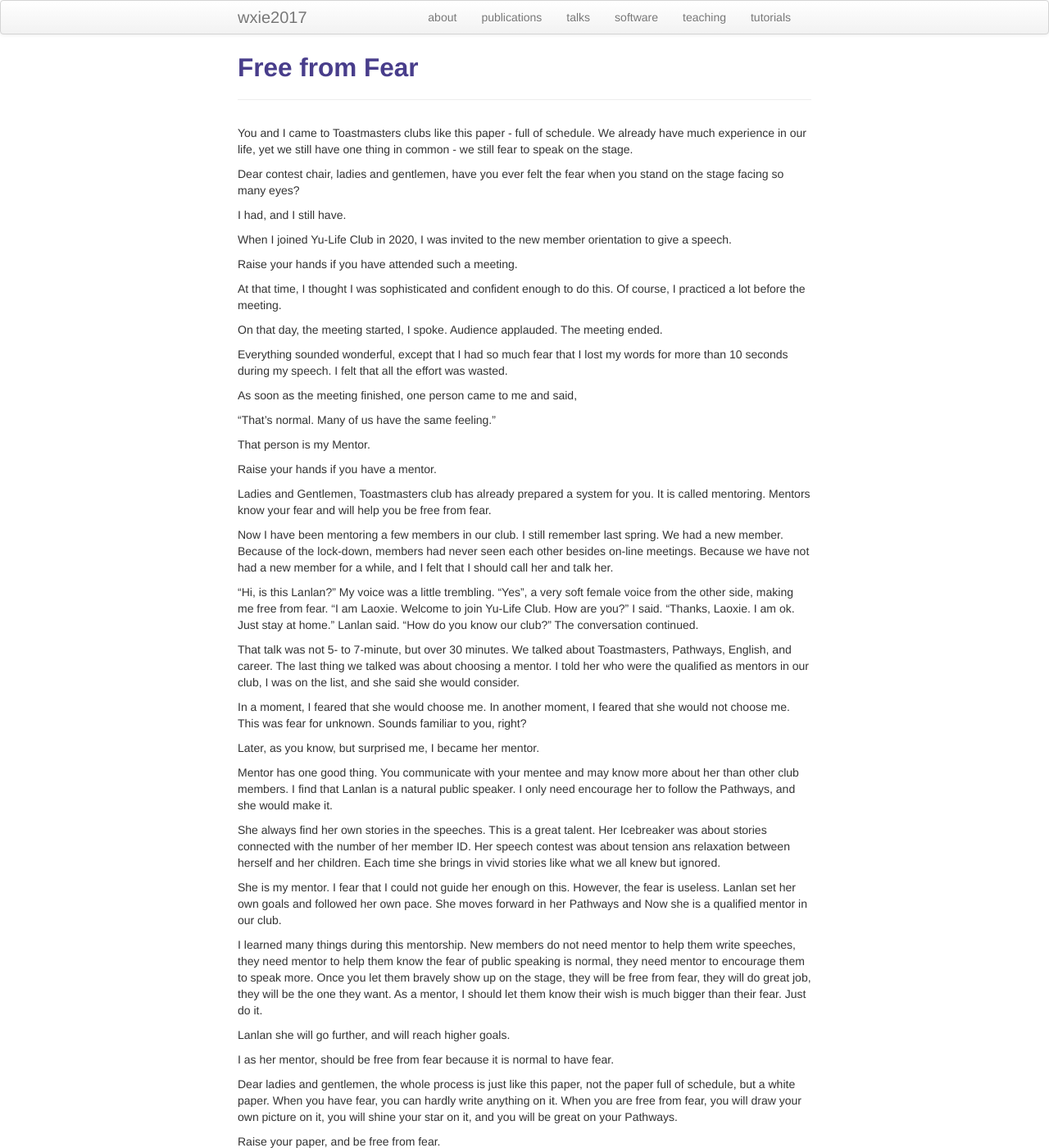
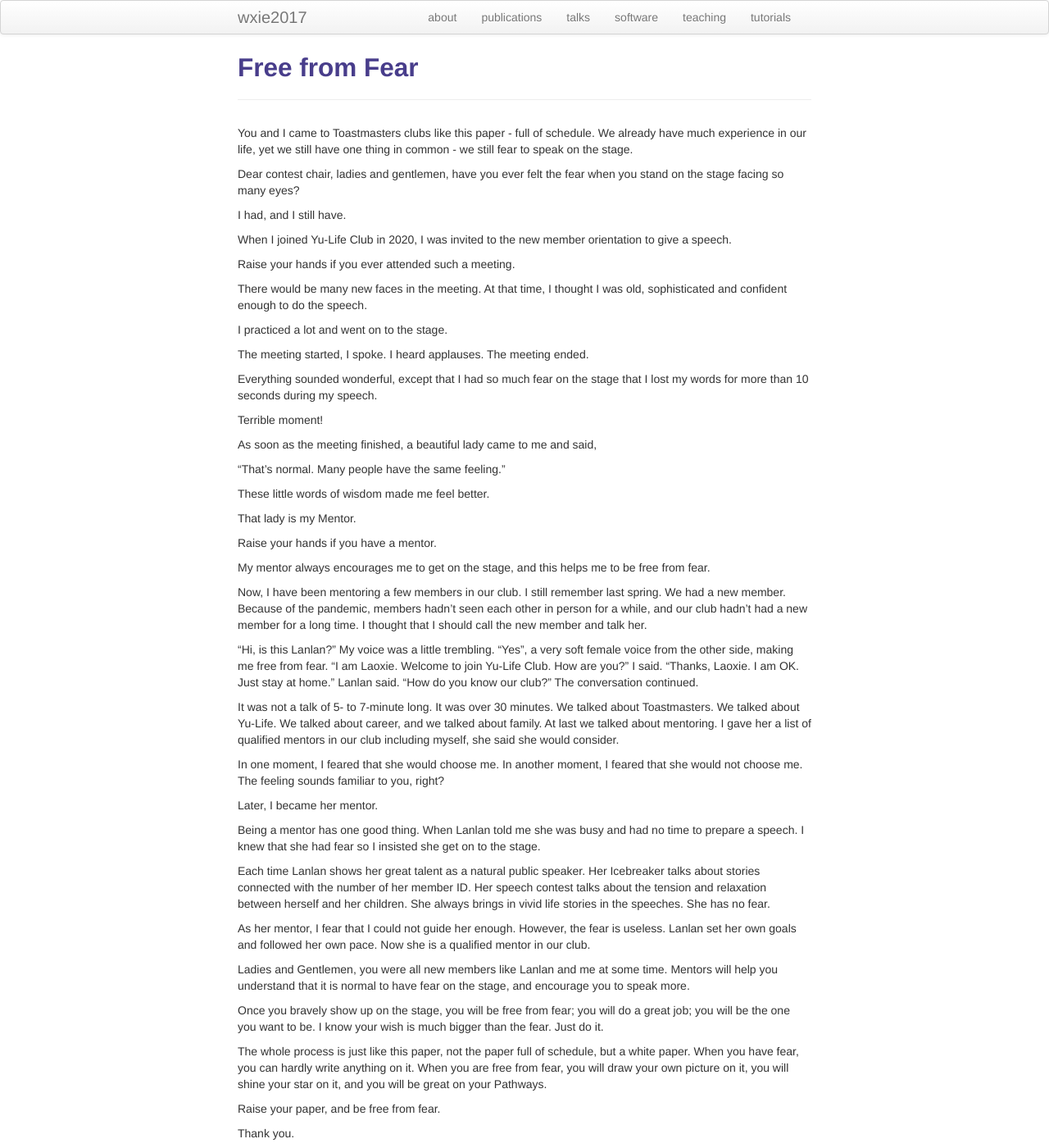
Before and after one commit to wxie2017/wxie2017.github.io, a Jekyll site: the page built from pages/speech/Free_from_Fear_2.md, in a window 1280 px wide and 1400 px high. Shown: the whole window at 82% size. Built offline with Jekyll 4.4.1, drawn with Linux system fonts in a browser that asks for light colours.

Commit message:
update the speech

```diff
--- a/pages/speech/Free_from_Fear_2.md
+++ b/pages/speech/Free_from_Fear_2.md
@@ -17,80 +17,80 @@
 When I joined Yu-Life Club in 2020, I was invited to the new member orientation
 to give a speech.
 
-Raise your hands if you have attended such a meeting.
+Raise your hands if you ever attended such a meeting.
 
-At that time, I thought I was sophisticated and confident enough to do this.
-Of course, I practiced a lot before the meeting.
+There would be many new faces in the meeting. At that time, I thought I was old,
+sophisticated and confident enough to do the speech.
 
-On that day, the meeting started, I spoke. Audience applauded. The meeting ended.
+I practiced a lot and went on to the stage.
 
-Everything sounded wonderful, except that I had so much fear that I lost my words
-for more than 10 seconds during my speech. I felt that all the effort was wasted.
+The meeting started, I spoke. I heard applauses. The meeting ended.
 
-As soon as the meeting finished, one person came to me and said,
+Everything sounded wonderful, except that I had so much fear on the stage that
+I lost my words for more than 10 seconds during my speech.
 
-"That's normal. Many of us have the same feeling."
+Terrible moment!
 
-That person is my Mentor.
+As soon as the meeting finished, a beautiful lady came to me and said,
+
+"That's normal. Many people have the same feeling."
+
+These little words of wisdom made me feel better.
+
+That lady is my Mentor.
 
 Raise your hands if you have a mentor.
 
-Ladies and Gentlemen, Toastmasters club has already prepared a system for you.
-It is called mentoring. Mentors know your fear and will help you be free from fear.
+My mentor always encourages me to get on the stage, and this helps me to be
+free from fear.
 
-Now I have been mentoring a few members in our club. I still remember last spring.
-We had a new member. Because of the lock-down, members had never seen each
-other besides on-line meetings. Because we have not had a new member for a
-while, and I felt that I should call her and talk her.
+Now, I have been mentoring a few members in our club. I still remember last
+spring. We had a new member. Because of the pandemic, members hadn't seen each
+other in person for a while, and our club hadn't had a new member for a long
+time. I thought that I should call the new member and talk her.
 
 "Hi, is this Lanlan?" My voice was a little trembling.
 "Yes", a very soft female voice from the other side, making me free from fear.
 "I am Laoxie. Welcome to join Yu-Life Club. How are you?" I said.
-"Thanks, Laoxie. I am ok. Just stay at home." Lanlan said.
+"Thanks, Laoxie. I am OK. Just stay at home." Lanlan said.
 "How do you know our club?" The conversation continued.
 
-That talk was not 5- to 7-minute, but over 30 minutes. We talked
-about Toastmasters, Pathways, English, and career. The last thing we talked
-was about choosing a mentor. I told her who were the qualified as mentors in our
-club, I was on the list, and she said she would consider.
+It was not a talk of 5- to 7-minute long. It was over 30 minutes. We talked
+about Toastmasters. We talked about Yu-Life. We talked about career, and we
+talked about family. At last we talked about mentoring. I gave her a list of
+qualified mentors in our club including myself, she said she would consider.
 
-In a moment, I feared that she would choose me. In another moment, I feared
-that she would not choose me. This was fear for unknown. Sounds familiar to
-you, right?
+In one moment, I feared that she would choose me. In another moment, I feared
+that she would not choose me. The feeling sounds familiar to you, right?
 
-Later, as you know, but surprised me, I became her mentor.
+Later, I became her mentor.
 
-Mentor has one good thing. You communicate with your mentee and may know more
-about her than other club members. I find that Lanlan is a natural public
-speaker. I only need encourage her to follow the Pathways, and she would make
-it.
+Being a mentor has one good thing. When Lanlan told me she was busy and had no
+time to prepare a speech. I knew that she had fear so I insisted she get on to
+the stage.
 
-She always find her own stories in the speeches. This is a great talent.
-Her Icebreaker was about stories connected with the number of her member ID.
-Her speech contest was about tension ans relaxation between herself and her
-children. Each time she brings in vivid stories like what we all knew but ignored.
+Each time Lanlan shows her great talent as a natural public speaker. Her
+Icebreaker talks about stories connected with the number of her member ID.
+Her speech contest talks about the tension and relaxation between herself
+and her children. She always brings in vivid life stories in the speeches.
+She has no fear.
 
-She is my mentor. I fear that I could not guide her enough on this.
-However, the fear is useless. Lanlan set her own goals and followed her own
-pace. She moves forward in her Pathways and Now she is a qualified mentor
-in our club.
+As her mentor, I fear that I could not guide her enough. However, the fear
+is useless. Lanlan set her own goals and followed her own pace. Now she is
+a qualified mentor in our club.
 
-I learned many things during this mentorship. New members do not need mentor
-to help them write speeches, they need mentor to help them know the fear of
-public speaking is normal, they need mentor to encourage them to speak more.
-Once you let them bravely show up on the stage, they will be free from fear,
-they will do great job, they will be the one they want. As a mentor, I should
-let them know their wish is much bigger than their fear. Just do it.
+Ladies and Gentlemen, you were all new members like Lanlan and me at some
+time. Mentors will help you understand that it is normal to have fear on
+the stage, and encourage you to speak more.
 
-Lanlan she will go further, and will reach higher goals.
+Once you bravely show up on the stage, you will be free from fear; you will
+do a great job; you will be the one you want to be. I know your wish is much
+bigger than the fear. Just do it.
 
-I as her mentor, should be free from fear because it is normal to have fear.
-
-Dear ladies and gentlemen, the whole process is just like this paper, not the
-paper full of schedule, but a white paper. When you have fear, you can hardly
-write anything on it. When you are free from fear, you will draw your own
-picture on it, you will shine your star on it, and you will be great on your
-Pathways.
+The whole process is just like this paper, not the paper full of schedule,
+but a white paper. When you have fear, you can hardly write anything on it.
+When you are free from fear, you will draw your own picture on it, you will
+shine your star on it, and you will be great on your Pathways.
 
 Raise your paper, and be free from fear.
 
```
